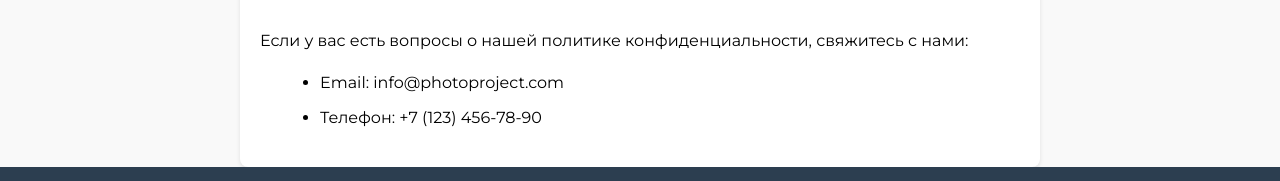
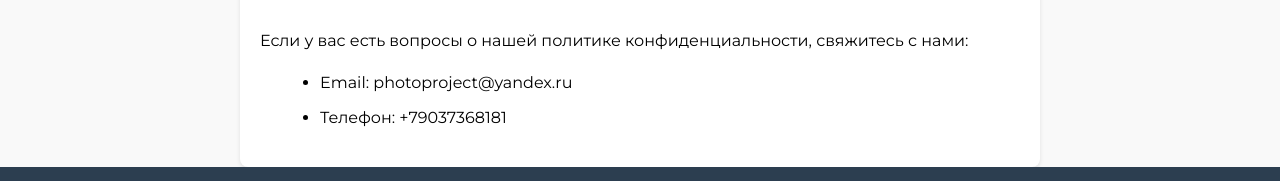
Before and after one commit to MaximkaProMax/graduation, a React (Vite) app in the folder photoproject/: page /privacy-policy in a window 1280 px wide. Shown: the part 891-1072 px from the top of the page. Built offline with nearby package versions, Linux system fonts and the light colour scheme.

Commit message:
Real data has been entered

```diff
--- a/photoproject/src/components/Contacts.jsx
+++ b/photoproject/src/components/Contacts.jsx
@@ -8,9 +8,9 @@ function Contacts() {
       <p>Добро пожаловать в PhotoProject! Мы специализируемся на бронировании фотостудий и заказе типографий.</p>
       <h2>Наши контакты</h2>
       <ul>
-        <li>Телефон: +7 (123) 456-78-90</li>
-        <li>Email: info@photoproject.com</li>
-        <li>Адрес: г. Москва, ул. Примерная, д. 10</li>
+        <li>Телефон: +79037368181</li>
+        <li>Email: photoproject@yandex.ru</li>
+        <li>Адрес: город Москва, ул Сталеваров, д. 10 к. 1, кв. 231</li>
       </ul>
       <h2>О нас</h2>
       <p>
--- a/photoproject/src/components/PrivacyPolicy.jsx
+++ b/photoproject/src/components/PrivacyPolicy.jsx
@@ -34,8 +34,8 @@ function PrivacyPolicy() {
       <p>
         Если у вас есть вопросы о нашей политике конфиденциальности, свяжитесь с нами:
         <ul>
-          <li>Email: info@photoproject.com</li>
-          <li>Телефон: +7 (123) 456-78-90</li>
+          <li>Email: photoproject@yandex.ru</li>
+          <li>Телефон: +79037368181</li>
         </ul>
       </p>
     </div>
```
